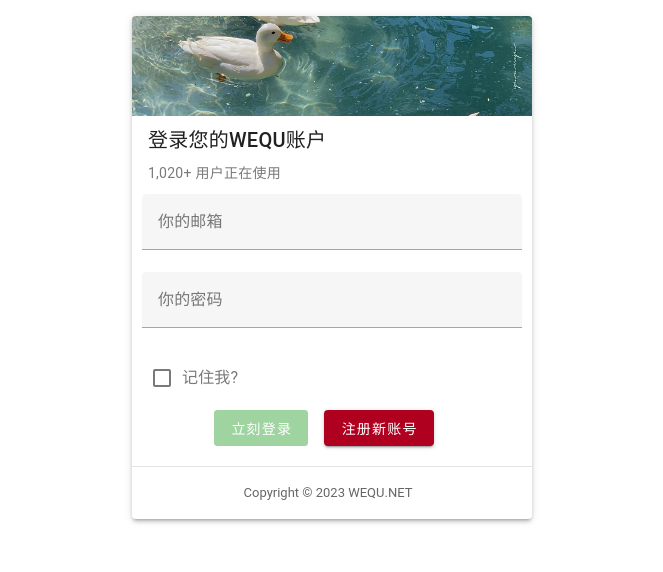
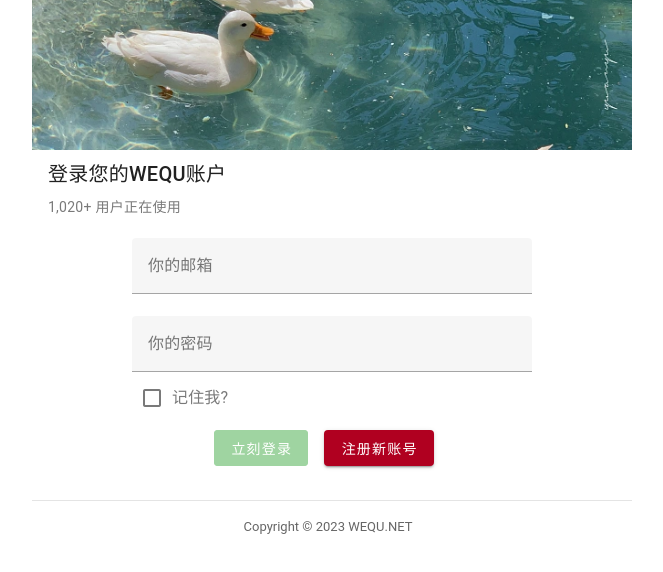
Before and after one commit to wequgroup/wqy_client, a Vue app in the folder gui/: page / in a window 1280 px wide. Shown: the top 572 px of the page, without its empty margins (308-971 px from the left). Built offline with nearby package versions, Linux system fonts and the light colour scheme.

Commit message:
change login

```diff
--- a/gui/src/views/Login.vue
+++ b/gui/src/views/Login.vue
@@ -1,21 +1,19 @@
 <template>
-  <v-container>
+  <v-container style="padding: 0">
     <v-row dense>
-      <v-col cols="12">
-        <v-card class="mx-auto" max-width="400" elevation="3">
-          <v-img src="@/assets/login.png" height="100px"></v-img>
-
+      <v-col cols="24">
+        <v-card class="mx-auto" max-width="600" elevation="0" style="border-radius: 0!important;">
+          <v-img src="@/assets/login.png" height="150px"></v-img>
           <v-card-title>
             登录您的WEQU账户
           </v-card-title>
-
           <v-card-subtitle>
             1,020+ 用户正在使用
           </v-card-subtitle>
           <v-form ref="form" v-model="valid" lazy-validation class="login">
             <v-text-field v-model="email" :rules="emailRules" label="你的邮箱" required></v-text-field>
             <v-text-field v-model="password" :rules="passwordRules" label="你的密码" type="password" required></v-text-field>
-            <v-checkbox v-model="checkbox" label="记住我?" required></v-checkbox>
+            <v-checkbox v-model="checkbox" label="记住我?" required style="margin-top: -24px;"></v-checkbox>
             <div class="loginBtn">
               <v-btn :disabled="!valid" color="success" class="mr-4" @click="verificationCode">
                 立刻登录
@@ -141,7 +139,9 @@ export default {
 </script>
 <style scoped>
 .login {
-  padding: 10px;
+    padding: 100px;
+    margin-top: -80px;
+    margin-bottom: -76px;
 }
 
 :deep(.v-img__img--contain) {
```
